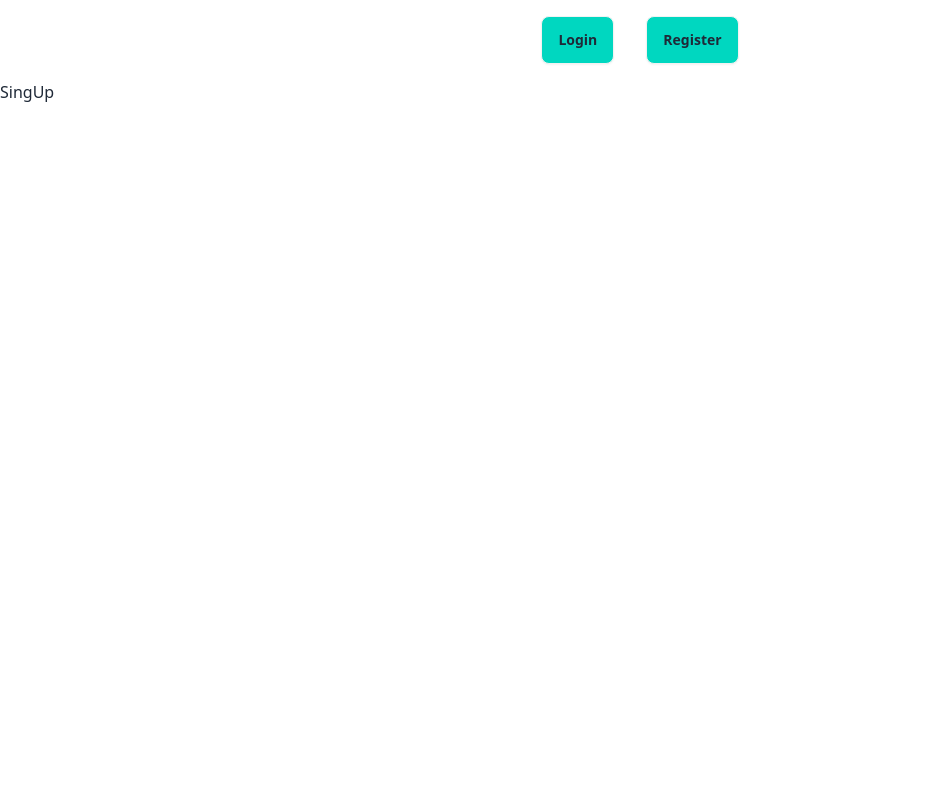
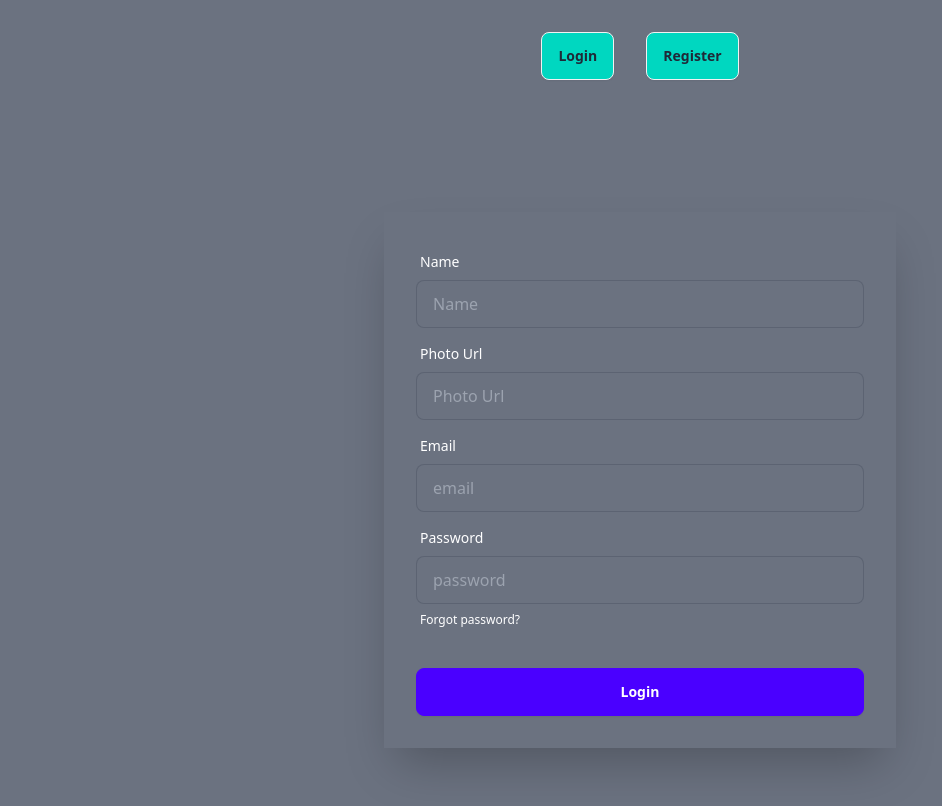
Before and after one commit to Amit-Biswas-WD/Firebase-Day-1, a React (Vite) app: page /sign-up in a window 1280 px wide. Shown: the top 806 px of the page, without its empty margins (0-942 px from the left). Built offline with nearby package versions, Linux system fonts and the light colour scheme.

Commit message:
SignUp Event Handler

```diff
--- a/src/components/Header/Header.jsx
+++ b/src/components/Header/Header.jsx
@@ -2,7 +2,7 @@ import { NavLink } from "react-router-dom"
 
 const Header = () => {
   return (
-    <div className="flex justify-center my-4 gap-8">
+    <div className="flex justify-center gap-8">
         <NavLink className="btn bg-accent" to={`/login`}>Login</NavLink>
         <NavLink className="btn bg-accent" to={`/sign-up`}>Register</NavLink>
     </div>
--- a/src/components/Main/Main.jsx
+++ b/src/components/Main/Main.jsx
@@ -3,7 +3,7 @@ import Header from "../Header/Header"
 
 const Main = () => {
   return (
-    <div>
+    <div className="bg-gray-500 py-8">
         <Header/>
         <Outlet/>
     </div>
--- a/src/components/SingUp/SingUp.jsx
+++ b/src/components/SingUp/SingUp.jsx
@@ -1,7 +1,76 @@
 const SingUp = () => {
+    const handleSignUp = (event) => {
+        event.preventDefault()
+        const name = event.target.name.value;
+        const photo = event.target.photo.value;
+        const email = event.target.email.value;
+        const password = event.target.password.value;
+        console.log(name, photo, email, password);
+    }
   return (
-    <div>SingUp</div>
-  )
-}
+    <div className="hero bg-gray-500 min-h-screen">
+      <div className="card bg-base-100 w-full max-w-lg shrink-0 shadow-2xl">
+        <form onSubmit={handleSignUp} className="card-body bg-gray-500">
+          <div className="form-control">
+            <label className="label">
+              <span className="label-text text-white">Name</span>
+            </label>
+            <input
+              type="text"
+              name="name"
+              placeholder="Name"
+              className="input input-bordered bg-gray-500"
+              required
+            />
+          </div>
+          <div className="form-control">
+            <label className="label">
+              <span className="label-text text-white">Photo Url</span>
+            </label>
+            <input
+              type="text"
+              name="photo"
+              placeholder="Photo Url"
+              className="input input-bordered bg-gray-500"
+              required
+            />
+          </div>
+          <div className="form-control">
+            <label className="label">
+              <span className="label-text text-white">Email</span>
+            </label>
+            <input
+              type="email"
+              name="email"
+              placeholder="email"
+              className="input input-bordered bg-gray-500"
+              required
+            />
+          </div>
+          <div className="form-control">
+            <label className="label">
+              <span className="label-text text-white">Password</span>
+            </label>
+            <input
+              type="password"
+              name="password"
+              placeholder="password"
+              className="input input-bordered bg-gray-500"
+              required
+            />
+            <label className="label">
+              <a href="#" className="label-text-alt link link-hover text-white">
+                Forgot password?
+              </a>
+            </label>
+          </div>
+          <div className="form-control mt-6">
+            <button className="btn btn-primary text-white">Login</button>
+          </div>
+        </form>
+      </div>
+    </div>
+  );
+};
 
-export default SingUp
+export default SingUp;
```
